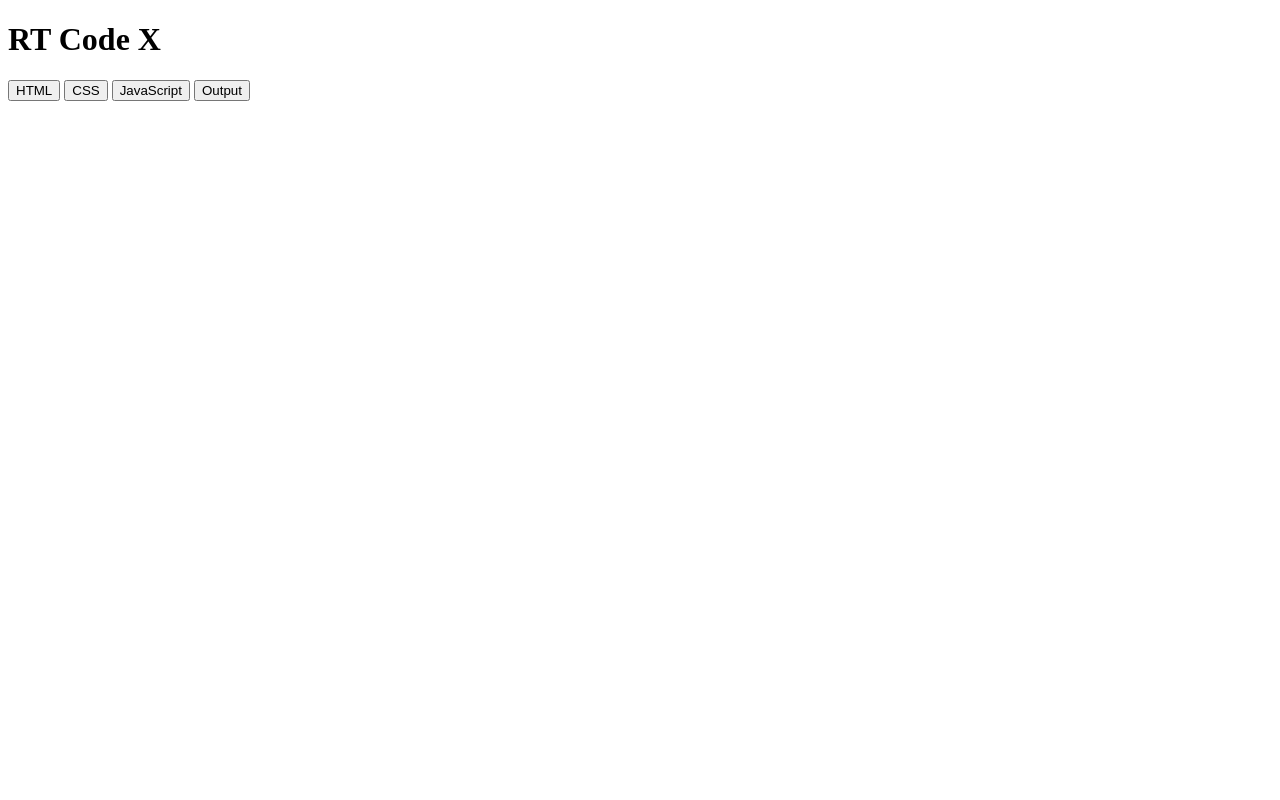
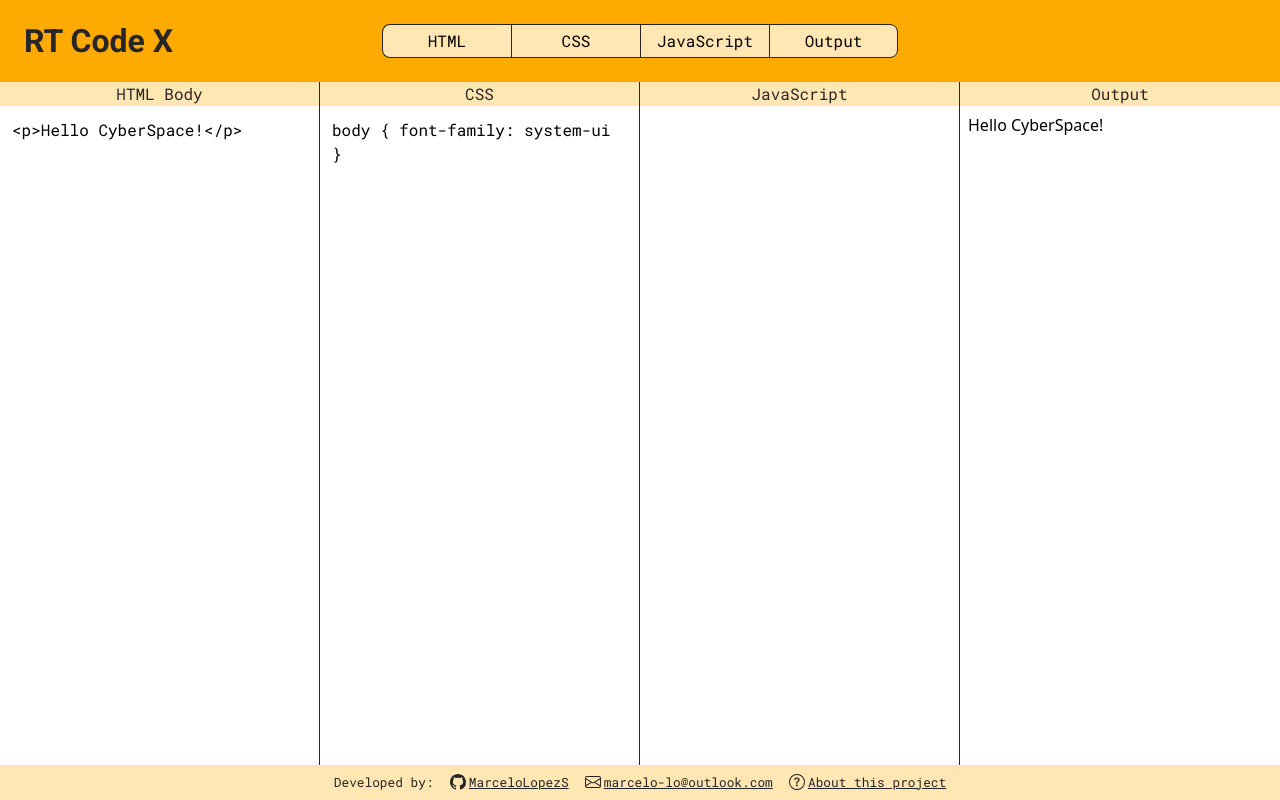
Before and after one commit to MarceloLopezS/real-time-code-player, a plain HTML site: page index.html in a window 1280 px wide. Drawn offline with Linux system fonts and the light colour scheme.

Commit message:
Implement functionallity
Add style.
Add JavaScript for iframe evaluation and update on input change.

```diff
--- a/index.html
+++ b/index.html
@@ -2,32 +2,65 @@
 <html lang="en">
 <head>
     <meta charset="UTF-8">
-    <meta http-equiv="X-UA-Compatible" content="IE=edge">
-    <meta name="viewport" content="width=device-width, initial-scale=1.0">
+    <meta http-equiv="X-UA-Compatible" section="IE=edge">
+    <meta name="viewport" section="width=device-width, initial-scale=1.0">
     <meta name="description" content="This is a simple online real-time Front-End code editor developed with HTML, CSS and JavaScript.">
     <link rel="icon" href="./favicon.ico" />
     <link rel="stylesheet" href="./style.css" >
-    <title>RealTime Code X</title>
+    <script type="text/javascript" src="./main.js" defer ></script>
+    <title>Real-Time Code X</title>
 </head>
 <body>
     <header class="navbar">
-        <h1>RT Code X</h1>
+        <h1 class="navbar__brand">RT Code X</h1>
         <nav class="navbar__nav">
-            <button>HTML</button>
-            <button>CSS</button>
-            <button>JavaScript</button>
-            <button>Output</button>
+            <button class="navbar__tab" data-section-id="1" data-active>HTML</button>
+            <button class="navbar__tab" data-section-id="2" data-active>CSS</button>
+            <button class="navbar__tab" data-section-id="3" data-active>JavaScript</button>
+            <button class="navbar__tab" data-section-id="4" data-active>Output</button>
         </nav>
     </header>
-    <section>
-        <div></div>
-        <div></div>
-        <div></div>
-        <div></div>
+    <section class="main-section">
+        <section data-section-id="1">
+            <h2>HTML Body</h2>
+            <textarea data-html><p>Hello CyberSpace!</p></textarea>
+        </section>
+        <section data-section-id="2">
+            <h2>CSS</h2>
+            <textarea data-css>body { font-family: system-ui }</textarea>
+        </section>
+        <section data-section-id="3">
+            <h2>JavaScript</h2>
+            <textarea data-js></textarea>
+        </section>
+        <section data-section-id="4">
+            <h2>Output</h2>
+            <iframe></iframe>
+        </section>
     </section>
     <footer>
-
+        <div class="contact-info">
+            <span>Developed by: </span>
+            <a class="contact-info__link" href="https://github.com/MarceloLopezS" target="_blank" rel="noreferrer">
+                <svg xmlns="http://www.w3.org/2000/svg" width="16" height="16" fill="currentColor" class="bi bi-github" viewBox="0 0 16 16">
+                    <path d="M8 0C3.58 0 0 3.58 0 8c0 3.54 2.29 6.53 5.47 7.59.4.07.55-.17.55-.38 0-.19-.01-.82-.01-1.49-2.01.37-2.53-.49-2.69-.94-.09-.23-.48-.94-.82-1.13-.28-.15-.68-.52-.01-.53.63-.01 1.08.58 1.23.82.72 1.21 1.87.87 2.33.66.07-.52.28-.87.51-1.07-1.78-.2-3.64-.89-3.64-3.95 0-.87.31-1.59.82-2.15-.08-.2-.36-1.02.08-2.12 0 0 .67-.21 2.2.82.64-.18 1.32-.27 2-.27.68 0 1.36.09 2 .27 1.53-1.04 2.2-.82 2.2-.82.44 1.1.16 1.92.08 2.12.51.56.82 1.27.82 2.15 0 3.07-1.87 3.75-3.65 3.95.29.25.54.73.54 1.48 0 1.07-.01 1.93-.01 2.2 0 .21.15.46.55.38A8.012 8.012 0 0 0 16 8c0-4.42-3.58-8-8-8z"/>
+                </svg>
+                MarceloLopezS
+            </a>
+            <a class="contact-info__link" href="mailto:marcelo-lo@outlook.com">
+                <svg xmlns="http://www.w3.org/2000/svg" width="16" height="16" fill="currentColor" class="bi bi-envelope" viewBox="0 0 16 16">
+                    <path d="M0 4a2 2 0 0 1 2-2h12a2 2 0 0 1 2 2v8a2 2 0 0 1-2 2H2a2 2 0 0 1-2-2V4Zm2-1a1 1 0 0 0-1 1v.217l7 4.2 7-4.2V4a1 1 0 0 0-1-1H2Zm13 2.383-4.708 2.825L15 11.105V5.383Zm-.034 6.876-5.64-3.471L8 9.583l-1.326-.795-5.64 3.47A1 1 0 0 0 2 13h12a1 1 0 0 0 .966-.741ZM1 11.105l4.708-2.897L1 5.383v5.722Z"/>
+                </svg>
+                marcelo-lo@outlook.com
+            </a>
+            <a class="contact-info__link" href="https://github.com/MarceloLopezS/face-detection-app-back-end" target="_blank" rel="noreferrer">
+                <svg xmlns="http://www.w3.org/2000/svg" width="16" height="16" fill="currentColor" class="bi bi-question-circle" viewBox="0 0 16 16">
+                    <path d="M8 15A7 7 0 1 1 8 1a7 7 0 0 1 0 14zm0 1A8 8 0 1 0 8 0a8 8 0 0 0 0 16z"/>
+                    <path d="M5.255 5.786a.237.237 0 0 0 .241.247h.825c.138 0 .248-.113.266-.25.09-.656.54-1.134 1.342-1.134.686 0 1.314.343 1.314 1.168 0 .635-.374.927-.965 1.371-.673.489-1.206 1.06-1.168 1.987l.003.217a.25.25 0 0 0 .25.246h.811a.25.25 0 0 0 .25-.25v-.105c0-.718.273-.927 1.01-1.486.609-.463 1.244-.977 1.244-2.056 0-1.511-1.276-2.241-2.673-2.241-1.267 0-2.655.59-2.75 2.286zm1.557 5.763c0 .533.425.927 1.01.927.609 0 1.028-.394 1.028-.927 0-.552-.42-.94-1.029-.94-.584 0-1.009.388-1.009.94z"/>
+                </svg>
+                About this project
+            </a>
+        </div>
     </footer>
-    <script type="text/javascript" src="./main.js" ></script>
 </body>
 </html>
--- a/main.js
+++ b/main.js
@@ -0,0 +1,53 @@
+const navbar = document.querySelector('.navbar__nav');
+const navbarTabs = navbar.querySelectorAll('.navbar__tab');
+
+const mainSection = document.querySelector('.main-section');
+const codeInputs = mainSection.querySelectorAll('textarea');
+const htmlInput = mainSection.querySelector('textarea[data-html]');
+const cssInput = mainSection.querySelector('textarea[data-css]');
+const jsInput = mainSection.querySelector('textarea[data-js]');
+
+const iframe = mainSection.querySelector('iframe');
+const iframeHead = iframe.contentWindow.document.querySelector('head');
+const iframeBody = iframe.contentWindow.document.querySelector('body');
+const iframeStyle = iframe.contentWindow.document.createElement('style');
+iframeHead.appendChild(iframeStyle);
+
+setSectionsVisibility(navbarTabs);
+navbarTabs.forEach(tab => {
+    tab.addEventListener('click', (event) => {
+        toggleSection(event)
+    })
+})
+codeInputs.forEach(input => {
+    input.addEventListener('input', updateOutput)
+})
+updateOutput();
+
+/* FUNCTIONS */
+
+function setSectionsVisibility(navbarTabsArray) {
+    navbarTabsArray.forEach(tab => {
+        const sectionId = tab.getAttribute('data-section-id');
+        const section = mainSection.querySelector(`section[data-section-id="${sectionId}"]`)
+        if (tab.hasAttribute('data-active')) {
+            section.style.visibility = 'visible';
+            section.style.position = 'unset';
+        } else {
+            section.style.visibility = 'hidden';
+            section.style.position = 'absolute';
+        }
+    })
+}
+
+function toggleSection(event) {
+    const tab = event.target;
+    tab.toggleAttribute('data-active');
+    setSectionsVisibility([tab]);
+}
+
+function updateOutput() {
+    iframeStyle.textContent = cssInput.value;
+    iframeBody.innerHTML = htmlInput.value;
+    iframe.contentWindow.eval(jsInput.value);
+}
--- a/style.css
+++ b/style.css
@@ -0,0 +1,227 @@
+@import url('https://fonts.googleapis.com/css2?family=Roboto:wght@400;700&display=swap');
+@import url('https://fonts.googleapis.com/css2?family=Roboto+Mono:wght@400;700&display=swap');
+
+:root {
+    --clr-neutral-100: hsl(0, 0%, 100%);
+    --clr-neutral-500: hsl(0, 0%, 45%);
+    --clr-neutral-900: hsl(0, 0%, 15%);
+
+    --clr-primary-100: hsl(40, 100%, 92%);
+    --clr-primary-200: hsl(40, 100%, 85%);
+    --clr-primary-400: hsl(40, 100%, 50%);
+
+    --clr-faded-800: hsl(0, 0%, 0%, 0.2);
+
+    --ff-primary: 'Roboto', sans-serif;
+    --ff-secondary: 'Roboto Mono', monospace;
+
+    --fw-regular: 400;
+    --fw-bold: 700;
+
+    --fs-75: 0.75rem;
+    --fs-100: 1rem;
+    --fs-110: 1.1rem;
+    --fs-200: 2rem;
+    --fs-300: 3rem;
+
+    --fs-body: clamp(var(--fs-100), 1.1vw, var(--fs-110));
+    --fs-title: clamp(var(--fs-200), 1.5vw, var(--fs-300));
+    --fs-footer: clamp(var(--fs-75), 1vw, var(--fs-100));
+
+    --size-25: 0.25rem;
+    --size-50: 0.50rem;
+    --size-75: 0.75rem;
+    --size-100: 1rem;
+    --size-150: 1.5rem;
+}
+
+/* CSS Reset */
+
+*,
+*::before,
+*::after {
+  box-sizing: border-box;
+}
+
+* {
+  margin: 0;
+  padding: 0;
+  font: inherit;
+  scroll-behavior: smooth;
+}
+
+ul,
+ol {
+  list-style: none;
+}
+
+html:focus-within {
+  scroll-behavior: smooth;
+}
+
+body {
+  min-height: 100vh;
+  text-rendering: optimizeSpeed;
+  line-height: 1.5;
+}
+
+a:not([class]) {
+    color: inherit;
+    text-decoration: none;
+}
+
+img,
+picture {
+  max-width: 100%;
+  display: block;
+}
+
+@media (prefers-reduced-motion: reduce) {
+  html:focus-within {
+   scroll-behavior: auto;
+  }
+
+  *,
+  *::before,
+  *::after {
+    animation-duration: 0.01ms !important;
+    animation-iteration-count: 1 !important;
+    transition-duration: 0.01ms !important;
+    scroll-behavior: auto !important;
+  }
+}
+
+/* General Styling */
+
+body {
+    display: flex;
+    flex-direction: column;
+    font-family: var(--ff-secondary);
+    font-size: var(--fs-body);
+    background-color: var(--clr-neutral-100);
+    color: var(--clr-neutral-900);
+}
+
+h1 {
+    font-family: var(--ff-primary);
+    font-weight: var(--fw-bold);
+    font-size: var(--fs-title);
+    line-height: 1;
+}
+
+button {
+    border: none;
+    cursor: pointer;
+}
+
+a {
+    color: var(--clr-neutral-900);
+}
+
+a:hover {
+    color: var(--clr-neutral-500);
+}
+
+footer {
+    padding: var(--size-25);
+    padding: clamp(var(--size-25), 0.8vw, var(--size-50));
+    font-size: var(--fs-footer);
+    display: grid;
+    justify-items: center;
+    background: var(--clr-primary-200);
+    margin-block-start: auto;
+}
+
+.navbar {
+    position: relative;
+    max-width: 120rem;
+    display: grid;
+    place-items: center;
+    background-color: var(--clr-primary-400);
+    padding: var(--size-150);
+}
+
+.navbar__brand {
+    position: absolute;
+    padding-inline: var(--size-150);
+    top: 50%;
+    left: 0;
+    transform: translateY(-50%);
+}
+
+.navbar__nav {
+    display: grid;
+    grid-template-columns: repeat(4, 1fr);
+}
+
+.navbar__tab {
+    padding: var(--size-25) var(--size-100);
+    background-color: var(--clr-neutral-100);
+    border: 1px solid var(--clr-neutral-900);
+}
+
+.navbar__tab:not(:last-child) {
+    border-right: none;
+}
+
+.navbar__tab[data-active] {
+    background-color: var(--clr-primary-200);
+}
+
+.navbar__tab:first-child {
+    border-radius: var(--size-50) 0 0 var(--size-50);
+}
+
+.navbar__tab:last-child {
+    border-radius: 0 var(--size-50) var(--size-50) 0;
+}
+
+.navbar__tab:hover {
+    background-color: var(--clr-primary-100);
+}
+
+.main-section {
+    display: grid;
+    grid-template-columns: repeat(auto-fit, minmax(14rem, 1fr));
+    max-width: 120rem;
+    flex-grow: 1;
+}
+
+.main-section > section:not(:last-child) {
+    border-right: 1px solid var(--clr-neutral-900);
+}
+
+.main-section h2 {
+    text-align: center;
+    background-color: var(--clr-primary-200);
+}
+
+.main-section textarea {
+    width: 100%;
+    height: 100%;
+    padding: var(--size-75);
+    border: none;
+    resize: none;
+}
+
+.main-section iframe {
+    width: 100%;
+    height: 100%;
+    border: none;
+}
+
+.contact-info {
+    display: flex;
+    flex-flow: row wrap;
+    justify-content: center;
+    align-items: center;
+    gap: var(--size-100);
+}
+
+.contact-info__link {
+    display: flex;
+    flex-flow: row wrap;
+    justify-content: center;
+    align-items: center;
+    gap: 0.25em;
+}
```
Also changed, not shown: favicon.ico.
